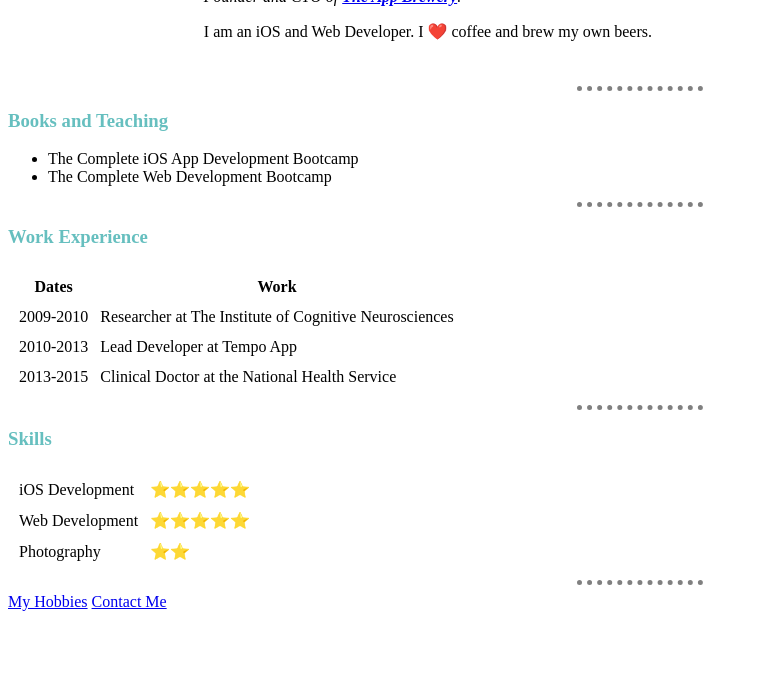
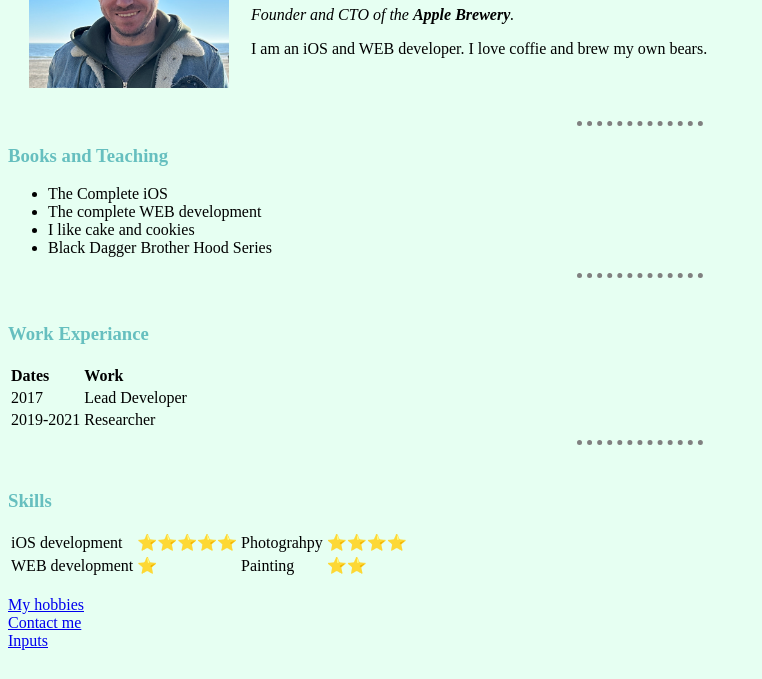
Before and after one commit to MaverickUSA/cv, a plain HTML site: page index.html in a window 1280 px wide. Shown: the part 121-800 px from the top of the page, without its empty margins (0-762 px from the left). Drawn offline with Linux system fonts and the light colour scheme.

Commit message:
Add files via upload
new changes

```diff
--- a/index.html
+++ b/index.html
@@ -1,68 +1,70 @@
 <!DOCTYPE html>
-<html>
+<html lang="en">
+
 <head>
-    <meta charset="utf-8">
-    <title>Angela's Personal Site</title>
+    <meta charset="UTF-8">
+    <title>My personal site</title>
     <link rel="stylesheet" href="css/styles.css">
 </head>
 
-  <body style="background-color: white">
+<body>
 <table cellspacing="20">
     <tr>
-        <td><img src="images/angela.png" alt="angela profile picture"></td>
-        <td><h1>Angela Yu</h1>
-        <p><em>Founder and CTO of <strong><a href="https://www.appbrewery.co/">The App Brewery</a></strong>.</em></p>
-        <p>I am an iOS and Web Developer. I ❤️ coffee and brew my own beers.</p></td>
+        <td><img src="images/photo.png" alt="Stas" width="200" height="180"></td>
+        <td><h1>Stas</h1>
+            <p><em>Founder and CTO of the <strong>Apple Brewery</strong>.</em></p>
+            <p>I am an iOS and WEB developer. I love coffie and brew my own bears.</p>
+
+        </td>
      </tr>
-    </table>
-    <hr>
+</table><hr>
 <h3>Books and Teaching</h3>
     <ul>
-      <li>The Complete iOS App Development Bootcamp</li>
-      <li>The Complete Web Development Bootcamp</li>
-    </ul>
-    <hr>
-    <h3>Work Experience</h3>
-    <table cellspacing="10">
-      <thead>
+        <li>The Complete iOS</li>
+        <li>The complete WEB development</li>
+        <li>I like cake and cookies </li>
+        <li>Black Dagger Brother Hood Series</li>
+      </ul><hr><br>
+
+<h3>Work Experiance</h3>
+<table>
     <tr>
-          <th>Dates</th>
-          <th>Work</th>
-        </tr>
-      </thead>
-      <tbody>
-        <tr>
-          <td>2009-2010</td>
-          <td>Researcher at The Institute of Cognitive Neurosciences</td>
+        <td><strong>Dates</td>
+        <td><strong>Work</td>
     </tr>
     <tr>
-          <td>2010-2013</td>
-          <td>Lead Developer at Tempo App</td>
+        <td>2017</td>
+        <td>Lead Developer</td>
     </tr>
     <tr>
-          <td>2013-2015</td>
-          <td>Clinical Doctor at the National Health Service</td>
+        <td>2019-2021</td>
+        <td>Researcher</td>
     </tr>
-      </tbody>
-    </table>
-    <hr>
+</table><hr><br>
+
 <h3>Skills</h3>
-    <table cellspacing="10">
+<table>
 <tr>
-        <td>iOS Development</td>
+    <td>iOS development</td>
     <td>⭐️⭐️⭐️⭐️⭐️</td>
+    <td>Photograhpy</td>
+    <td>⭐️⭐️⭐️⭐️</td>
 </tr>
 <tr>
-        <td>Web Development</td>
-        <td>⭐️⭐️⭐️⭐️⭐️</td>
-      </tr>
-      <tr>
-        <td>Photography</td>
+    <td>WEB development</td>
+    <td>⭐️</td>
+    <td>Painting</td>
     <td>⭐️⭐️</td>
 </tr>
-    </table>
-    <hr>
-    <a href="hobbies.html">My Hobbies</a>
-    <a href="contact-me.html">Contact Me</a>
+
+      </table><br>
+<a href="hobbies.html">My hobbies</a><br>
+<a href="contactMe.html">Contact me</a><br>
+<a href="inputs.html">Inputs</a>
+
+
+
+
 </body>
+
 </html>
```
Lines whose indentation alone changed are shown as unchanged.
